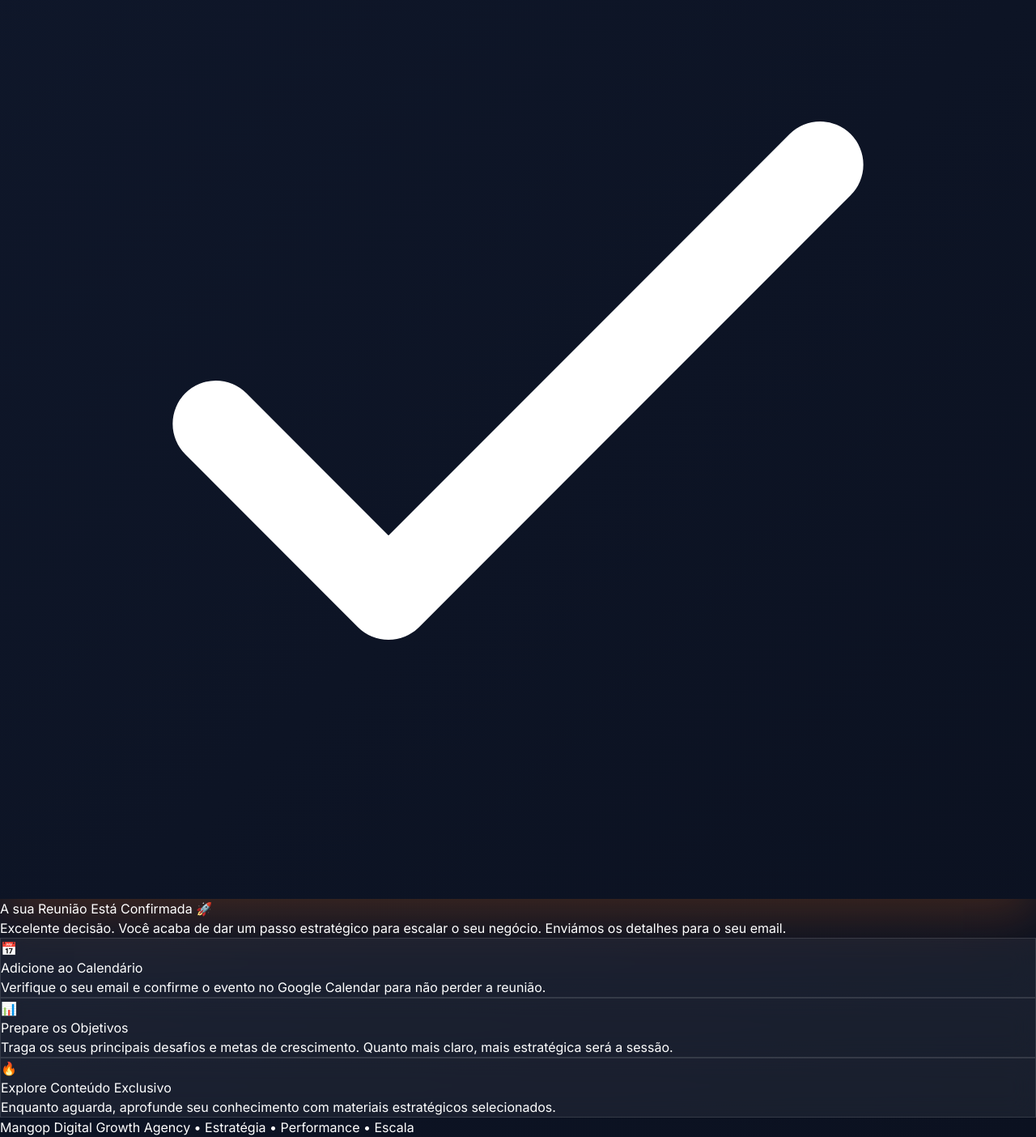
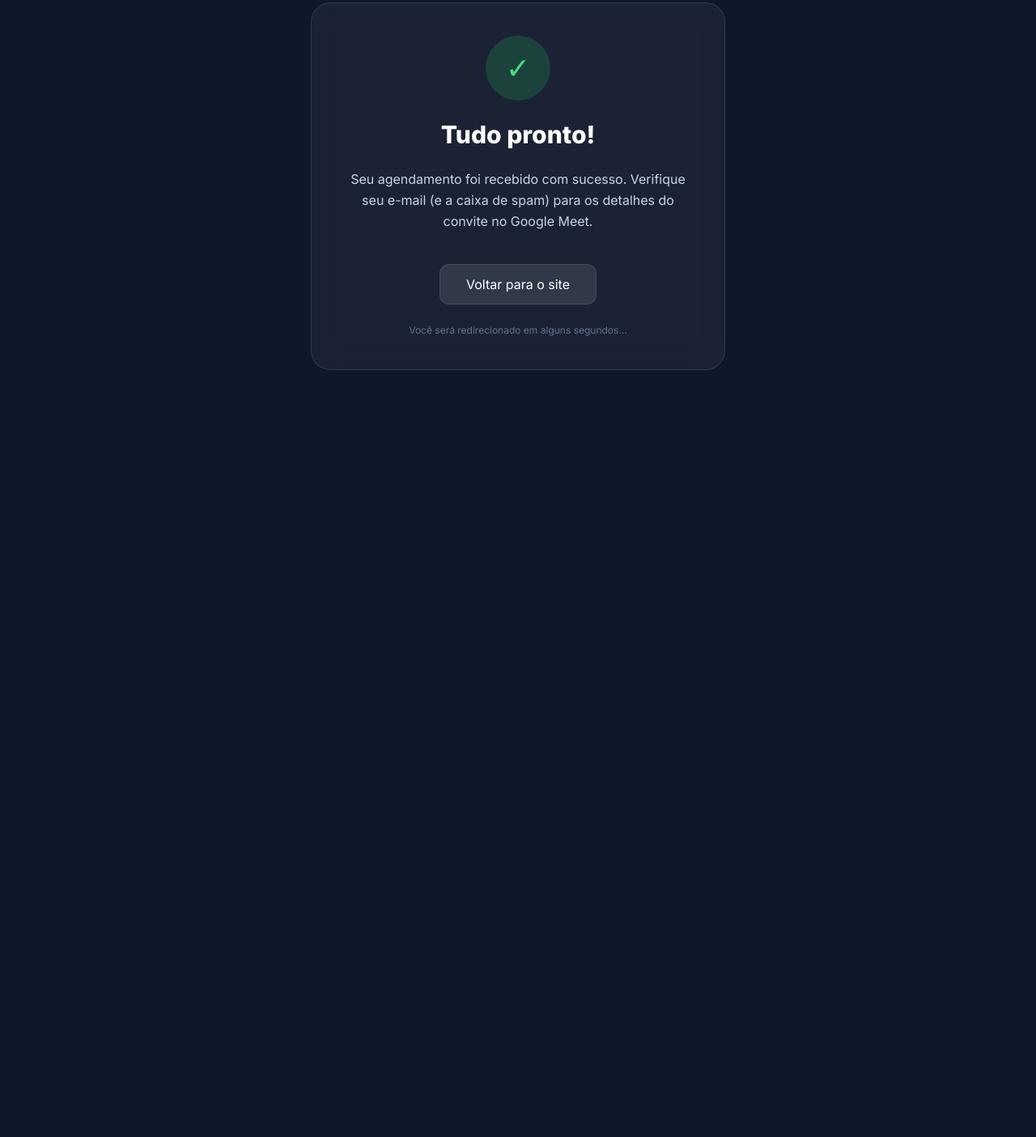
Before and after one commit to adilsonho/mangop-digital-growth-agency, a website: page thank-you.html in a window 1280 px wide. Shown: the part 170-1574 px from the top of the page at 81% size. After the commit the page ends 800 px from the top, so only its background shows below. Drawn offline with nearby package versions, Linux system fonts and the light colour scheme.

Commit message:
fix: recuperando layout da página de obrigado

```diff
--- a/thank-you.html
+++ b/thank-you.html
@@ -1,85 +1,67 @@
 <!DOCTYPE html>
-<html lang="pt">
+<html lang="pt-BR">
 <head>
-<meta charset="UTF-8">
-<meta name="viewport" content="width=device-width, initial-scale=1.0">
+  <meta charset="UTF-8">
+  <meta name="viewport" content="width=device-width, initial-scale=1.0">
+  <title>Agendamento Confirmado | Mangop Digital</title>
 
-<title>Reunião Confirmada | Mangop</title>
-<link rel="icon" type="image/svg" href="./img/logo/logo.svg">
-<link rel="stylesheet" href="style.css">
-<link href="https://fonts.googleapis.com/css2?family=Inter:wght@400;500;600;700;800&display=swap" rel="stylesheet">
+  <link rel="preconnect" href="https://fonts.googleapis.com">
+  <link rel="preconnect" href="https://fonts.gstatic.com" crossorigin>
+  <link href="https://fonts.googleapis.com/css2?family=Inter:wght@400;700;800&display=swap" rel="stylesheet">
 
+  <script src="https://cdn.tailwindcss.com"></script>
+
+  <script>
+    tailwind.config = {
+      theme: {
+        extend: {
+          colors: {
+            orange: { 500: '#fe6e00' }
+          },
+          fontFamily: { sans: ['Inter', 'sans-serif'] }
+        }
+      }
+    }
+  </script>
+
+  <style type="text/css">
+    body { background-color: #0f172a; color: white; }
+    .glass {
+      background: rgba(255, 255, 255, 0.05);
+      backdrop-filter: blur(16px);
+      border: 1px solid rgba(255, 255, 255, 0.1);
+    }
+  </style>
 </head>
+<body class="min-h-screen flex items-center justify-center p-6 text-center">
 
-<body class="min-h-screen flex items-center justify-center p-6 text-white">
+  <main class="glass max-w-lg w-full rounded-3xl p-10 space-y-6">
+    <div class="flex justify-center">
+      <div class="w-20 h-20 bg-green-500/20 text-green-400 rounded-full flex items-center justify-center text-4xl">
+        ✓
+      </div>
+    </div>
 
-<div class="max-w-6xl w-full space-y-12">
+    <h1 class="text-3xl font-extrabold">Tudo pronto!</h1>
 
-<!-- HERO CONFIRMATION -->
-<div class="text-center space-y-6">
+    <p class="text-slate-300 leading-relaxed">
+      Seu agendamento foi recebido com sucesso. Verifique seu e-mail (e a caixa de spam) para os detalhes do convite no Google Meet.
+    </p>
 
-<div class="inline-flex items-center justify-center w-20 h-20 rounded-full bg-orange-500/20 border border-orange-400/30 glow">
-<svg xmlns="http://www.w3.org/2000/svg" class="w-10 h-10 text-orange-400" fill="none" viewBox="0 0 24 24" stroke="currentColor">
-<path stroke-linecap="round" stroke-linejoin="round" stroke-width="2" d="M5 13l4 4L19 7"/>
-</svg>
-</div>
+    <div class="pt-4">
+      <a href="index.html" class="inline-block px-8 py-3 bg-white/10 hover:bg-white/20 border border-white/10 rounded-xl transition-all font-medium">
+        Voltar para o site
+      </a>
+    </div>
 
-<h1 class="text-4xl md:text-5xl font-extrabold">
-A sua Reunião Está Confirmada 🚀
-</h1>
+    <p class="text-xs text-slate-500">Você será redirecionado em alguns segundos...</p>
+  </main>
 
-<p class="text-gray-300 text-lg max-w-2xl mx-auto">
-Excelente decisão. Você acaba de dar um passo estratégico para escalar o seu negócio.
-Enviámos os detalhes para o seu email.
-</p>
-
-</div>
-
-<!-- BENTO GRID -->
-<div class="grid md:grid-cols-3 gap-6">
-
-<!-- Step 1 -->
-<div class="glass p-8 rounded-3xl space-y-4">
-<div class="w-12 h-12 flex items-center justify-center rounded-xl bg-orange-500/20">
-📅
-</div>
-<h3 class="text-xl font-semibold">Adicione ao Calendário</h3>
-<p class="text-gray-400 text-sm">
-Verifique o seu email e confirme o evento no Google Calendar para não perder a reunião.
-</p>
-</div>
-
-<!-- Step 2 -->
-<div class="glass p-8 rounded-3xl space-y-4">
-<div class="w-12 h-12 flex items-center justify-center rounded-xl bg-orange-500/20">
-📊
-</div>
-<h3 class="text-xl font-semibold">Prepare os Objetivos</h3>
-<p class="text-gray-400 text-sm">
-Traga os seus principais desafios e metas de crescimento.
-Quanto mais claro, mais estratégica será a sessão.
-</p>
-</div>
-
-<!-- Step 3 -->
-<div class="glass p-8 rounded-3xl space-y-4">
-<div class="w-12 h-12 flex items-center justify-center rounded-xl bg-orange-500/20">
-🔥
-</div>
-<h3 class="text-xl font-semibold">Explore Conteúdo Exclusivo</h3>
-<p class="text-gray-400 text-sm">
-Enquanto aguarda, aprofunde seu conhecimento com materiais estratégicos selecionados.
-</p>
-</div>
-
-</div>
-
-<!-- AUTHORITY FOOTER -->
-<div class="text-center text-sm text-gray-500 pt-6">
-Mangop Digital Growth Agency • Estratégia • Performance • Escala
-</div>
-
-</div>
-
+  <script>
+    // Redireciona para a home após 10 segundos
+    setTimeout(() => {
+      window.location.href = "index.html";
+    }, 10000);
+  </script>
 </body>
 </html>
```
